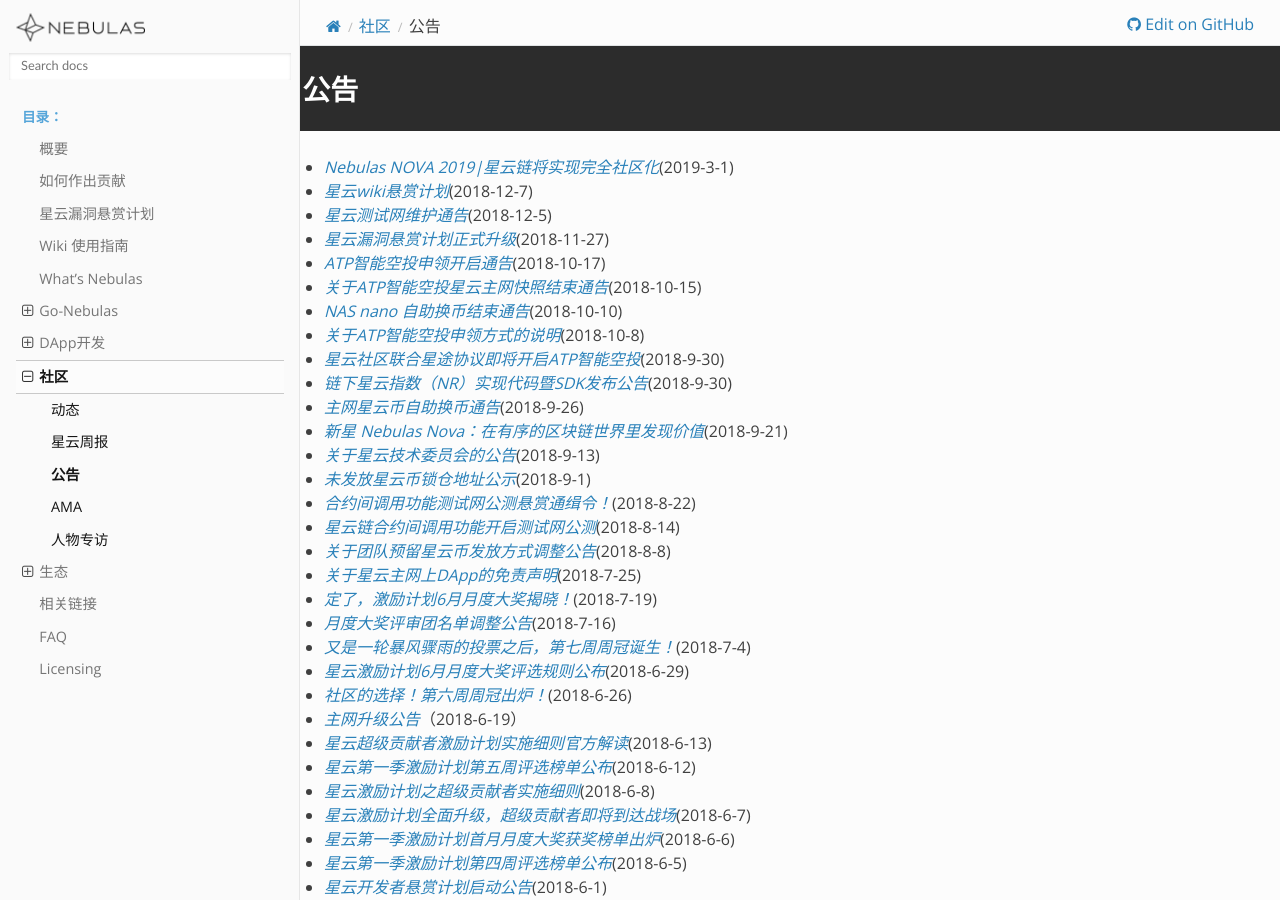
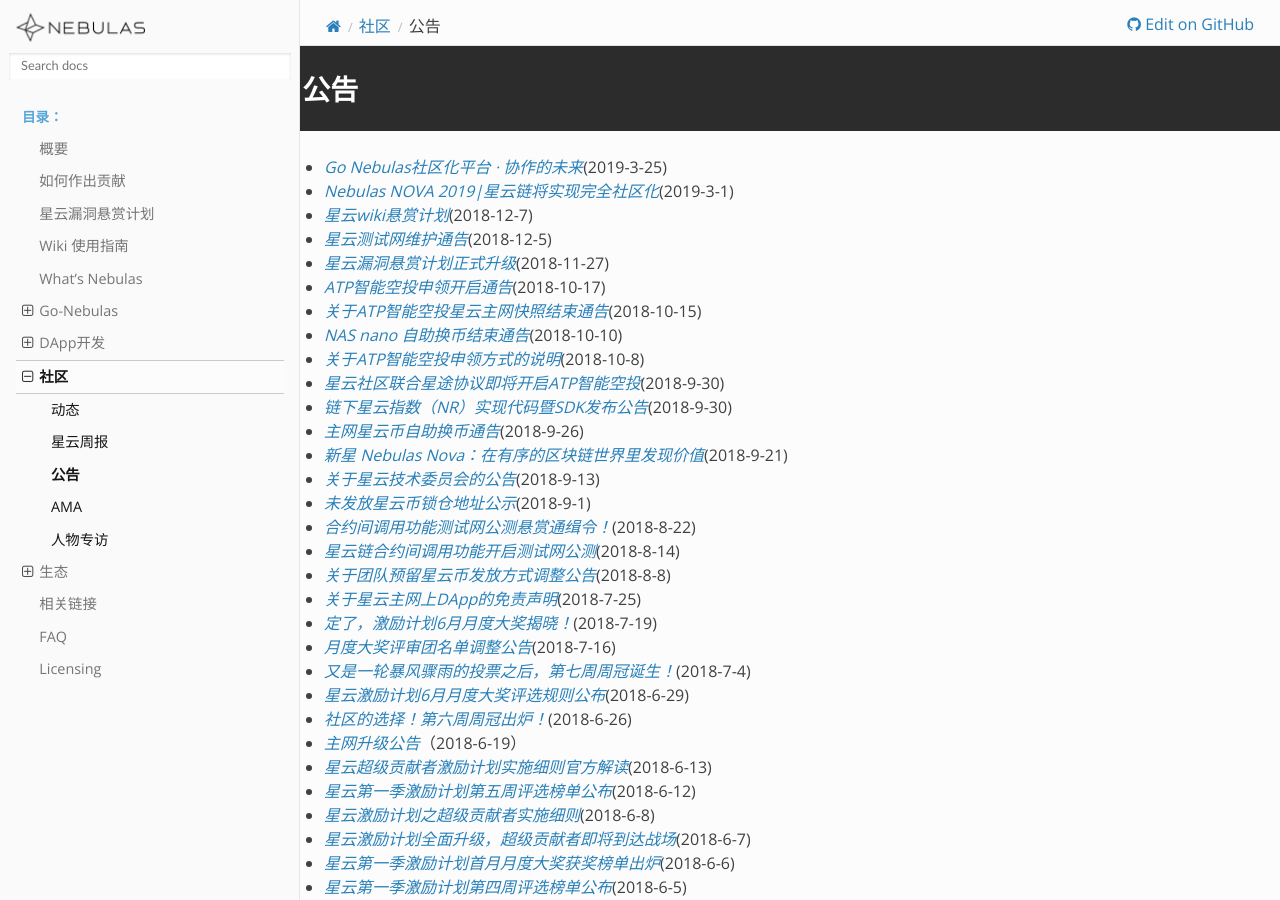
Before and after one commit to nebulasio/nebdocs, a Sphinx documentation site: the page built from docs/community/announcement.md, in a window 1280 px wide and 900 px high. Built offline with Sphinx 7.4.7 and the Read the Docs theme 2.0.0, drawn with Linux system fonts in a browser that asks for light colours; pages that are not in the unit, such as notebooks, are missing from menus.

Commit message:
Update announcement.md

```diff
--- a/docs/community/announcement.md
+++ b/docs/community/announcement.md
@@ -1,5 +1,5 @@
 # 公告
-
+- *[Go Nebulas社区化平台 · 协作的未来](https://blog.nebulas.io/2019/03/25/go-nebulas-the-future-of-collaboration/)*(2019-3-25)
 - *[Nebulas NOVA 2019|星云链将实现完全社区化](https://mp.weixin.qq.com/s/rDmPCHmbPpkk6f8znZCUnA)*(2019-3-1)
 - *[星云wiki悬赏计划](https://mp.weixin.qq.com/s/w5D5JOTy3YlTIeCFajXqTg)*(2018-12-7)
 - *[星云测试网维护通告](https://mp.weixin.qq.com/s/XK0WyZFYHvtoqttDWgaqQg)*(2018-12-5)
```
